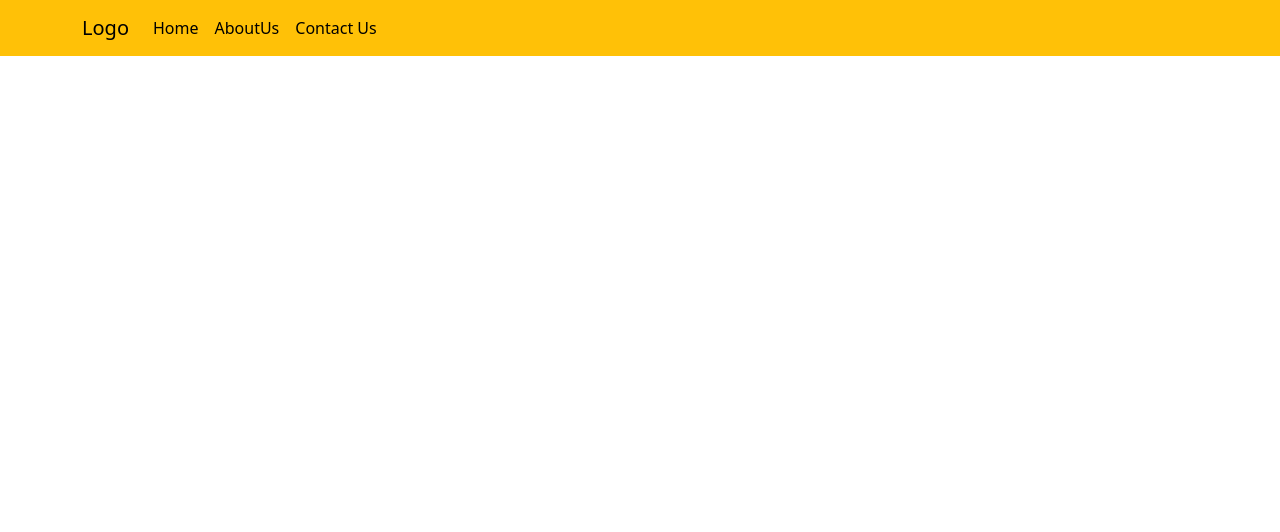
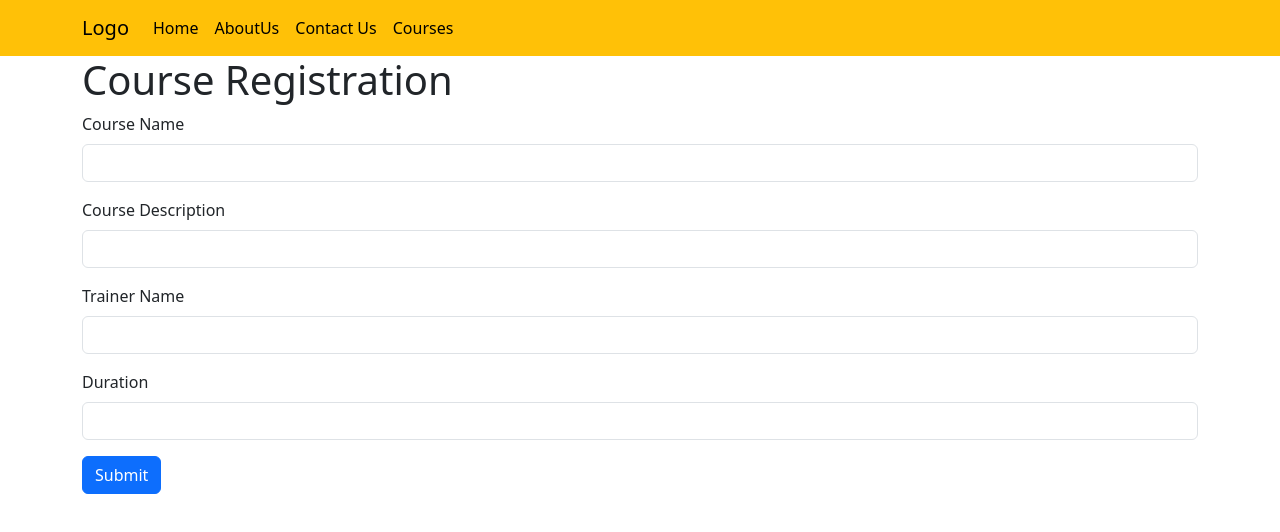
Before and after one commit to smishra1000/fsd-15-wfs, a React (Create React App) app in the folder react-session/reactjs-classes/: page /courses in a window 1280 px wide. Shown: the top 532 px of the page. Built offline with nearby package versions, Linux system fonts and the light colour scheme.

Commit message:
course regsitration with lsiting done

```diff
--- a/react-session/reactjs-classes/src/App.js
+++ b/react-session/reactjs-classes/src/App.js
@@ -16,6 +16,7 @@ import Home from "./Pages/Home"
 import Aboutus from "./Pages/Aboutus"
 import Contactus from "./Pages/Contactus"
 import NavBar from "./Pages/NavBar";
+import Courses from "./Pages/Courses";
 
 
 function App() {
@@ -59,6 +60,7 @@ function App() {
         <Route path="home" element={<Home/>}></Route>
         <Route path="aboutus" element={<Aboutus/>}></Route>
         <Route path="contactus" element={<Contactus/>}></Route>
+        <Route path="courses" element={<Courses/>}></Route>
       </Routes>
       </BrowserRouter>
     </div>
--- /dev/null
+++ b/react-session/reactjs-classes/src/Pages/Courses.js
@@ -0,0 +1,95 @@
+import React from "react";
+
+class Courses extends React.Component {
+    constructor() {
+        super()
+        this.state = {
+            name: "",
+            trainer: "",
+            duration: "",
+            description: "",
+            courses: []
+        }
+    }
+
+    handleDescription(e) {
+        this.setState({ description: e.target.value })
+    }
+    handleName(e) {
+        this.setState({ name: e.target.value })
+    }
+    handleTrainer(e) {
+        this.setState({ trainer: e.target.value })
+    }
+    handleDuration(e) {
+        this.setState({ duration: e.target.value })
+    }
+    createCourse(e) {
+        e.preventDefault();
+        let course = {
+            name: this.state.name,
+            description: this.state.description,
+            trainer: this.state.trainer,
+            duration: this.state.duration
+        }
+        let tempArr = this.state.courses;
+        tempArr.push(course)
+        this.setState({ courses: tempArr })
+        console.log(this.state.courses)
+        this.resetCourseDetail();
+
+    }
+
+    resetCourseDetail(){
+        this.setState({name:"",trainer:"",duration:"",description:""})
+    }
+    render() {
+        return (
+            <div className="container">
+                <div className="row">
+                    <h1>Course Registration</h1>
+                </div>
+                <form onSubmit={(e) => this.createCourse(e)}>
+                    <div className="mb-3">
+                        <label className="form-label">Course Name</label>
+                        <input type="text" className="form-control" value={this.state.name} onChange={(e) => this.handleName(e)} />
+
+                    </div>
+                    <div className="mb-3">
+                        <label className="form-label">Course Description</label>
+                        <input type="text" className="form-control" value={this.state.description} onChange={(e) => this.handleDescription(e)} />
+                    </div>
+                    <div className="mb-3">
+                        <label className="form-label">Trainer Name</label>
+                        <input type="text" className="form-control" value={this.state.trainer} onChange={(e) => this.handleTrainer(e)} />
+                    </div>
+                    <div className="mb-3">
+                        <label className="form-label">Duration</label>
+                        <input type="text" className="form-control" value={this.state.duration} onChange={(e) => this.handleDuration(e)} />
+                    </div>
+                    <button type="submit" className="btn btn-primary">Submit</button>
+                </form>
+                <div className="row">
+                    {this.state.courses.map((item) => {
+                        return (
+                            <div className="col-md-3">
+                                <div className="card">
+                                    <div className="card-body">
+                                        <h5 className="card-title">{item.name}</h5>
+                                        <h6 className="card-subtitle mb-2 text-body-secondary">{item.trainer}</h6>
+                                        <p className="card-text">{item.description}</p>
+                                        <a href="#" className="card-link">{item.duration}</a>
+                                        <a href="#" className="card-link">JoinNow</a>
+                                    </div>
+                                </div>
+                            </div>
+                        )
+                    })}
+
+                </div>
+            </div>
+        )
+    }
+}
+
+export default Courses
--- a/react-session/reactjs-classes/src/Pages/NavBar.js
+++ b/react-session/reactjs-classes/src/Pages/NavBar.js
@@ -22,6 +22,9 @@ class NavBar extends React.Component {
                             <li class="nav-item">
                                 <Link class="nav-link active" aria-current="page" to="contactus">Contact Us</Link>
                             </li>
+                            <li class="nav-item">
+                                <Link class="nav-link active" aria-current="page" to="courses">Courses</Link>
+                            </li>
 
                         </ul>
                     </div>
```
